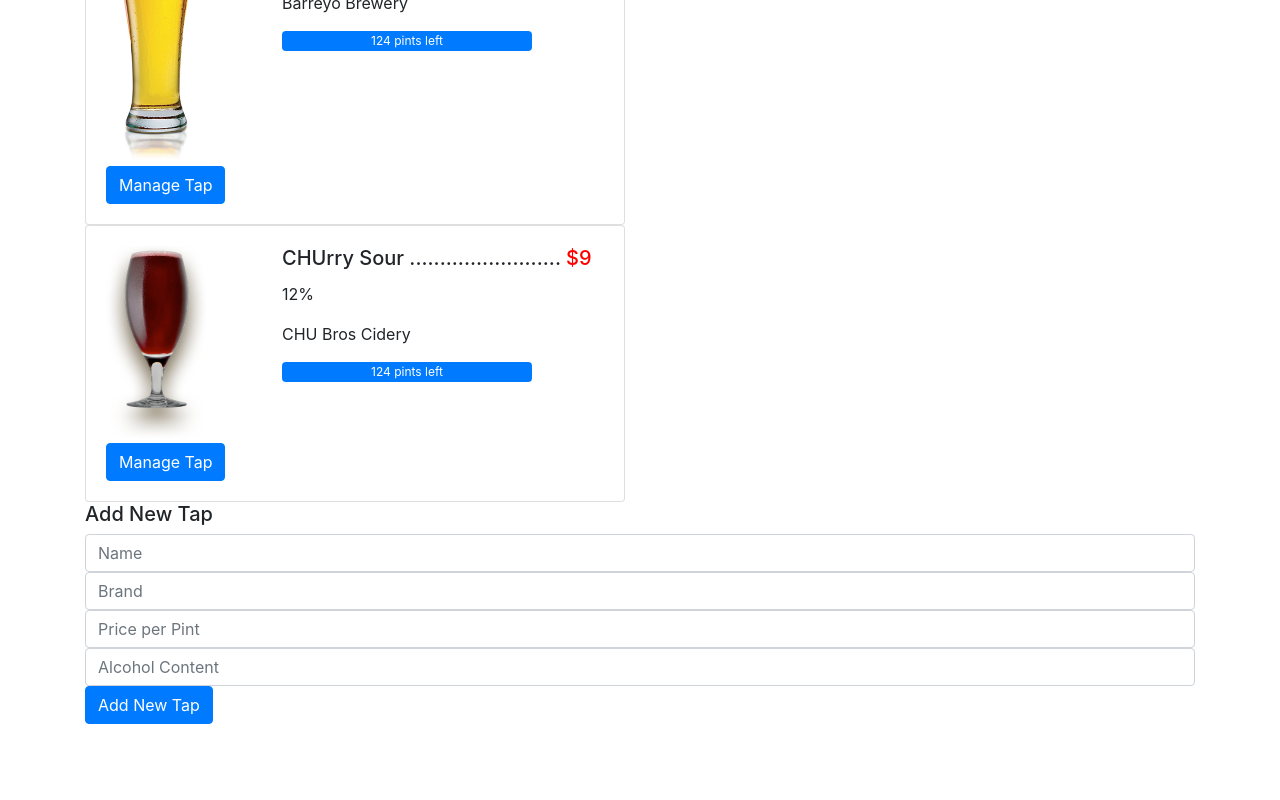
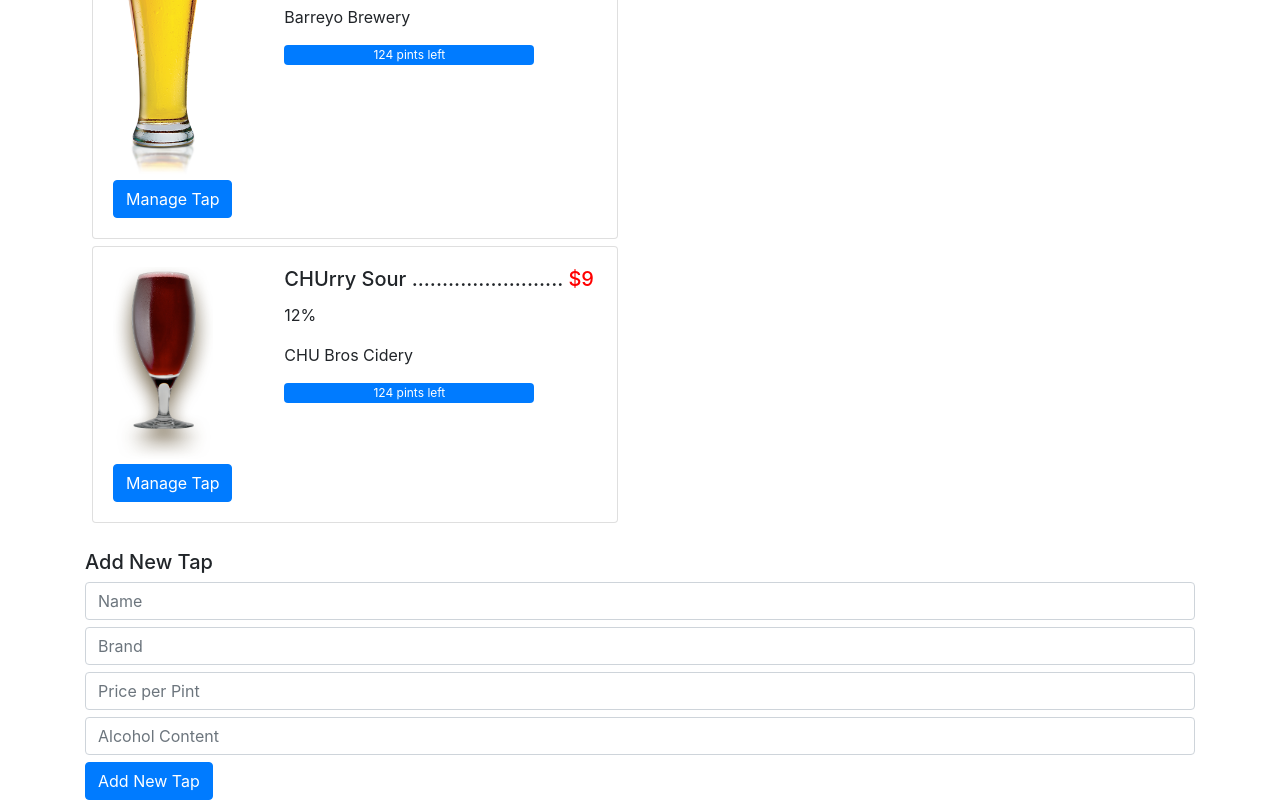
Before and after one commit to Pabarreyro/taproom, an Angular app: page / in a window 1280 px wide. Shown: the part 432-1232 px from the top of the page. Before the commit the page ends 1156 px from the top, so only its background shows below. Built offline with nearby package versions, Linux system fonts and the light colour scheme.

Commit message:
Add styling

```diff
--- a/src/app/list-taps/list-taps.component.css
+++ b/src/app/list-taps/list-taps.component.css
@@ -10,3 +10,7 @@ button {
   height: 20px;
   width: 250px;
 }
+
+.card {
+  margin: 7px;
+}
--- a/src/app/new-tap/new-tap.component.css
+++ b/src/app/new-tap/new-tap.component.css
@@ -0,0 +1,7 @@
+#new-tap {
+  margin-top: 20px;
+}
+
+input {
+  margin: 7px 0px;
+}
--- a/src/app/new-tap/new-tap.component.html
+++ b/src/app/new-tap/new-tap.component.html
@@ -1,4 +1,4 @@
-<div>
+<div id="new-tap">
   <h5>Add New Tap</h5>
   <input class="form-control" #newName placeholder="Name">
   <input class="form-control" #newBrand placeholder="Brand">
```
